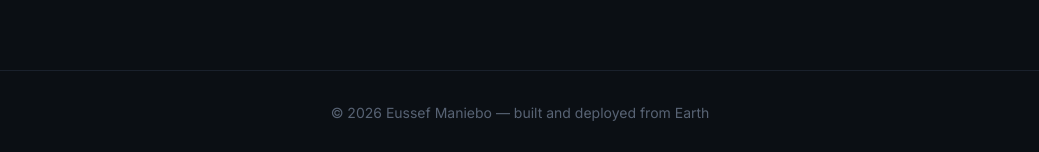
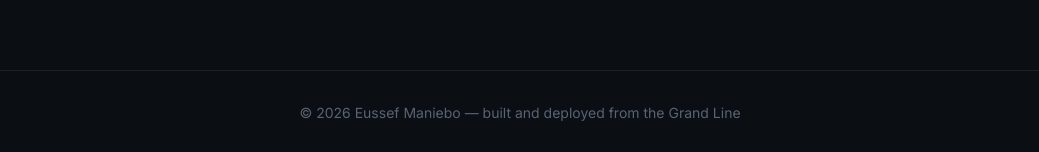
Before and after one commit to emaniebo420/Web-D.-Loper, a React (Vite) app: page / in a window 1280 px wide. Shown: the part 2572-2724 px from the top of the page, without its empty margins (120-1159 px from the left). Built offline with nearby package versions, Linux system fonts and the light colour scheme.

Commit message:
Update App.jsx

```diff
--- a/src/App.jsx
+++ b/src/App.jsx
@@ -8,6 +8,7 @@ import Skills from './components/Skills.jsx'
 import SecurityTrack from './components/SecurityTrack.jsx'
 import Contact from './components/Contact.jsx'
 
+console.log('%c⚓ Set sail! ', 'color: #7dd3b0; font-weight: bold; font-size: 14px;')
 const sectionIds = ['about', 'work', 'skills', 'security', 'contact']
 
 export default function App() {
@@ -64,7 +65,7 @@ export default function App() {
         </main>
 
         <footer className="px-8 py-8 text-center text-sm text-textDim border-t border-lineSoft">
-          © {new Date().getFullYear()} {profile.name} — built and deployed from Earth
+          © {new Date().getFullYear()} {profile.name} — built and deployed from the Grand Line
         </footer>
       </div>
     </div>
```
